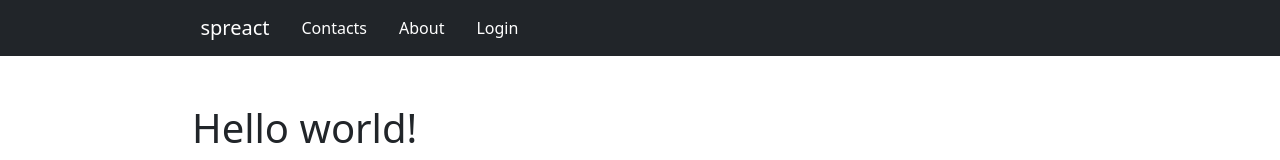
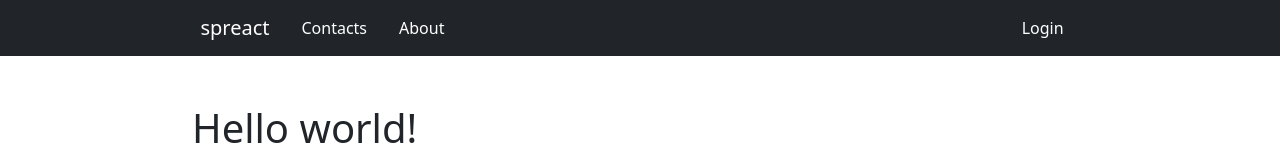
Before and after one commit to 4tinbras/spring-react-demo, a Next.js app in the folder react-front/: page / in a window 1280 px wide. Shown: the top 160 px of the page. Built offline with nearby package versions, Linux system fonts and the light colour scheme.

Commit message:
move login/account tab to the right with use of self-expanding flex spanner

```diff
--- a/react-front/app/NavBar.tsx
+++ b/react-front/app/NavBar.tsx
@@ -42,6 +42,8 @@ export default function NavBar() {
                                           onClick={() => setActiveTab('ABOUT')}>About</Link>)
                                 || (<Link href="/about">About</Link>)}
                         </NavItem>
+                        <div className={'display-flex display-flex-expand'}>
+                        </div>
                         { authZToken !== "" && (
                         <NavItem>
                             {activeTab === 'ACCOUNT' && (
--- a/react-front/app/src/styles/globals.css
+++ b/react-front/app/src/styles/globals.css
@@ -190,3 +190,7 @@ footer {
   display: flex;
   flex-wrap: nowrap;
 }
+
+.display-flex-expand {
+  flex-grow: 1;
+}
```
